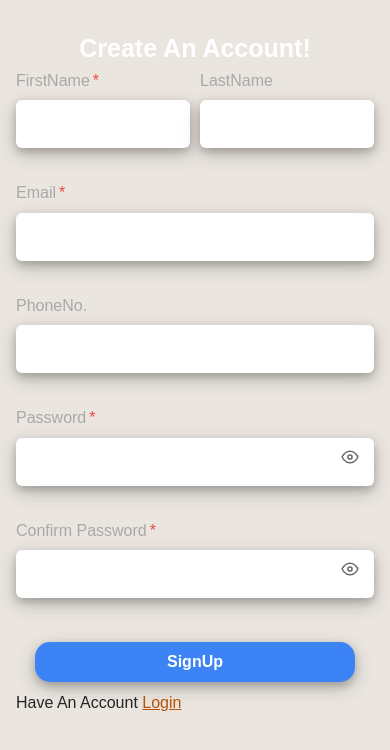
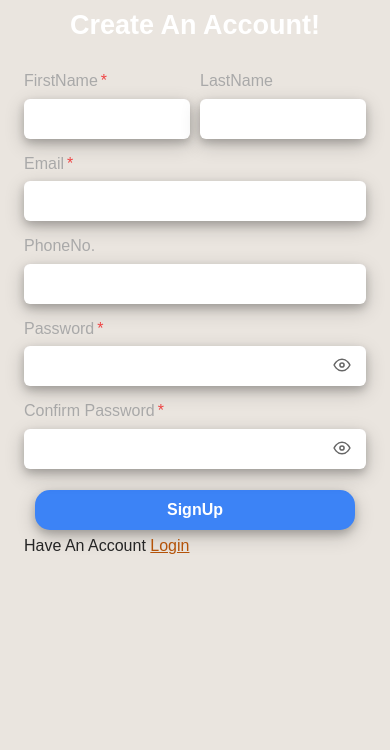
Before and after one commit to trishayogi/3DDiscovery, a React (Vite) app in the folder Frontend/: page /signup in a window 390 px wide. Shown: the top 750 px of the page. Built offline with nearby package versions, Linux system fonts and the light colour scheme; no server answers.

Commit message:
changes in signUP page

```diff
--- a/Frontend/src/signUp.css
+++ b/Frontend/src/signUp.css
@@ -31,7 +31,7 @@
         width: 200px;
         border-style: none;
         padding: 7px;
-        margin-bottom: 20px;
+        margin-bottom: 10px;
         border-radius: 6px;
         box-shadow: 0 4px 8px 0 rgba(0, 0, 0, 0.2), 0 6px 20px 0 rgba(0, 0, 0, 0.19);
     }
@@ -41,7 +41,7 @@
         width: 400px;
         border-style: none;
         padding: 7px;
-        margin-bottom: 20px;
+        margin-bottom: 10px;
         border-radius: 6px;
         box-shadow: 0 4px 8px 0 rgba(0, 0, 0, 0.2), 0 6px 20px 0 rgba(0, 0, 0, 0.19);
     }
@@ -129,16 +129,7 @@
         margin: 8px;
     }
 
-    #Google {
-        height: 40px;
-        width: 100px;
-        border-style: none;
-        padding: 10px;
-        border-radius: 15px;
-        margin-left: 150px;
-        box-shadow: 0 4px 8px 0 rgba(0, 0, 0, 0.2), 0 6px 20px 0 rgba(0, 0, 0, 0.19);
-        background-color: white;
-    }
+
 
     #sidebar {
         height: 500px;
@@ -408,3 +399,279 @@
         display: none;
     }
 }
+
+/* Keep the signup layout within the viewport while preserving both form and image */
+.signup-page {
+    width: 100%;
+    height: 100vh;
+    height: 100dvh;
+    min-height: 0;
+    overflow: hidden;
+    padding: clamp(10px, 2.5vh, 24px) clamp(14px, 4vw, 40px);
+}
+
+.signup-page #outerDiv {
+    height: 100%;
+    max-height: 100%;
+    min-height: 0;
+    gap: clamp(18px, 4vw, 52px);
+}
+
+.signup-page #form {
+    min-width: 0;
+    max-height: 100%;
+}
+
+.signup-page #form h1 {
+    margin: 0 0 8px;
+    font-size: clamp(23px, 2.5vw, 30px);
+}
+
+.signup-page label {
+    line-height: 1.3;
+    margin-bottom: 6px;
+}
+
+.signup-page .input,
+.signup-page .input1,
+.signup-page .signup-password-field .input {
+    height: 40px;
+}
+
+.signup-page label>.input,
+.signup-page label>.input1,
+.signup-page .signup-password-field {
+    margin-top: 3px;
+}
+
+.signup-page .input,
+.signup-page .input1 {
+    margin-bottom: 0;
+}
+
+.signup-page #signUp {
+    height: 40px;
+    margin: 6px auto 4px;
+    padding: 8px 14px;
+}
+
+.signup-page #html {
+    margin: 2px 0 0;
+    line-height: 1.3;
+}
+
+.signup-page #image {
+    display: block;
+    flex: 1 1 45%;
+    width: min(45%, 520px);
+    max-height: 100%;
+    margin: 0;
+}
+
+.signup-page #sidebar {
+    display: block;
+    width: 100%;
+    height: auto;
+    max-height: min(75vh, 540px);
+    aspect-ratio: 0.92;
+    object-fit: cover;
+    border-radius: 20px;
+}
+
+@media (max-width: 700px) {
+    .signup-page {
+        align-items: center;
+        padding: 10px 14px;
+    }
+
+    .signup-page #outerDiv {
+        justify-content: center;
+        width: 100%;
+        margin: 0 auto;
+    }
+
+    .signup-page #form {
+        flex: 1 1 auto;
+        width: min(100%, 460px);
+    }
+
+    .signup-page #form h1 {
+        font-size: 23px;
+        margin-bottom: 6px;
+    }
+
+    .signup-page #image,
+    .signup-page #sidebar {
+        display: none;
+    }
+}
+
+@media (max-height: 620px) {
+    .signup-page {
+        padding-top: 6px;
+        padding-bottom: 6px;
+    }
+
+    .signup-page #form h1 {
+        font-size: 21px;
+        margin-bottom: 4px;
+    }
+
+    .signup-page label {
+        line-height: 1.15;
+        margin-bottom: 3px;
+    }
+
+    .signup-page .input,
+    .signup-page .input1,
+    .signup-page .signup-password-field .input {
+        height: 34px;
+    }
+
+    .signup-page label>.input,
+    .signup-page label>.input1,
+    .signup-page .signup-password-field {
+        margin-top: 1px;
+    }
+
+    .signup-page #signUp {
+        height: 36px;
+        margin-top: 3px;
+    }
+}
+
+/* Align signup heading and fields, with a clear label-to-input gap */
+.signup-page #form {
+    padding-inline: 30px;
+}
+
+.signup-page #form h1 {
+    margin: 0 0 14px;
+    text-align: left;
+    font-size: 30px;
+}
+
+.signup-page label>.input,
+.signup-page label>.input1,
+.signup-page .signup-password-field {
+    margin-top: clamp(5px, 0.8vh, 8px);
+}
+
+@media (max-width: 700px) {
+    .signup-page #form {
+        padding-inline: 16px;
+    }
+
+    .signup-page #form h1 {
+        font-size: 26px;
+        margin-bottom: 10px;
+    }
+}
+
+@media (max-width: 420px) {
+    .signup-page #form {
+        padding-inline: 10px;
+    }
+
+    .signup-page #form h1 {
+        font-size: 24px;
+    }
+}
+
+@media (max-height: 620px) {
+    .signup-page #form h1 {
+        margin-bottom: 4px;
+        font-size: 23px;
+    }
+
+    .signup-page label>.input,
+    .signup-page label>.input1,
+    .signup-page .signup-password-field {
+        margin-top: 2px;
+    }
+}
+
+/* Add breathing room after every signup input and below the form */
+.signup-page label>.input,
+.signup-page label>.input1,
+.signup-page .signup-password-field {
+    margin-bottom: 10px;
+}
+
+.signup-page #form {
+    padding-bottom: 30px;
+}
+
+@media (max-width: 700px) {
+
+    .signup-page label>.input,
+    .signup-page label>.input1,
+    .signup-page .signup-password-field {
+        margin-bottom: 8px;
+    }
+
+    .signup-page #form {
+        padding-bottom: 16px;
+    }
+}
+
+@media (max-height: 620px) {
+
+    .signup-page label>.input,
+    .signup-page label>.input1,
+    .signup-page .signup-password-field {
+        margin-bottom: 4px;
+    }
+
+    .signup-page #form {
+        padding-bottom: 8px;
+    }
+}
+
+.signup-page #form h1 {
+    margin: 0 0 12px;
+    text-align: center;
+    font-size: 32px;
+    line-height: 1.15;
+}
+
+@media (max-width: 700px) {
+    .signup-page #form h1 {
+        font-size: 29px;
+        margin-bottom: 8px;
+    }
+}
+
+@media (max-width: 420px) {
+    .signup-page #form h1 {
+        font-size: 27px;
+    }
+}
+
+@media (max-height: 620px) {
+    .signup-page #form h1 {
+        font-size: 26px;
+        margin-bottom: 4px;
+    }
+}
+
+/* Increase separation between signup field groups */
+.signup-page label {
+    margin-bottom: 10px;
+}
+
+@media (max-width: 700px) {
+    .signup-page label {
+        margin-bottom: 7px;
+    }
+}
+
+@media (max-height: 620px) {
+    .signup-page label {
+        margin-bottom: 4px;
+    }
+}
+
+.signup-page #form h1 {
+    margin-bottom: 30px;
+}
```
